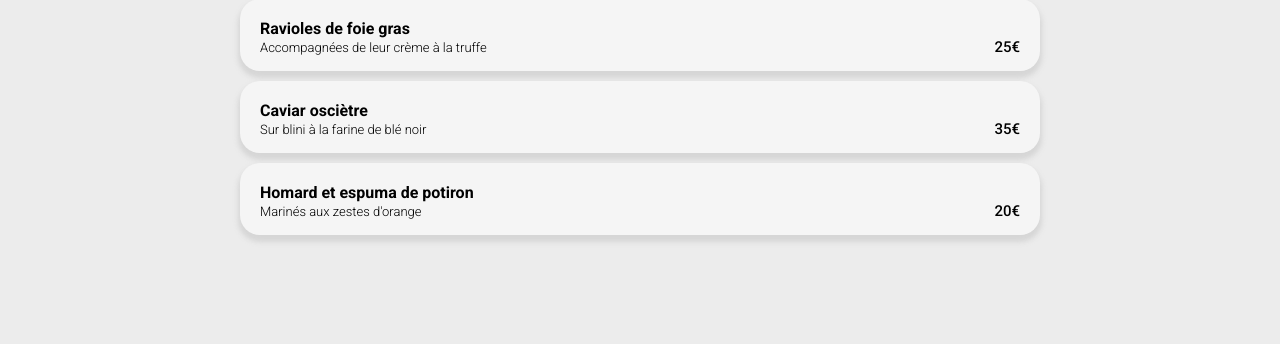
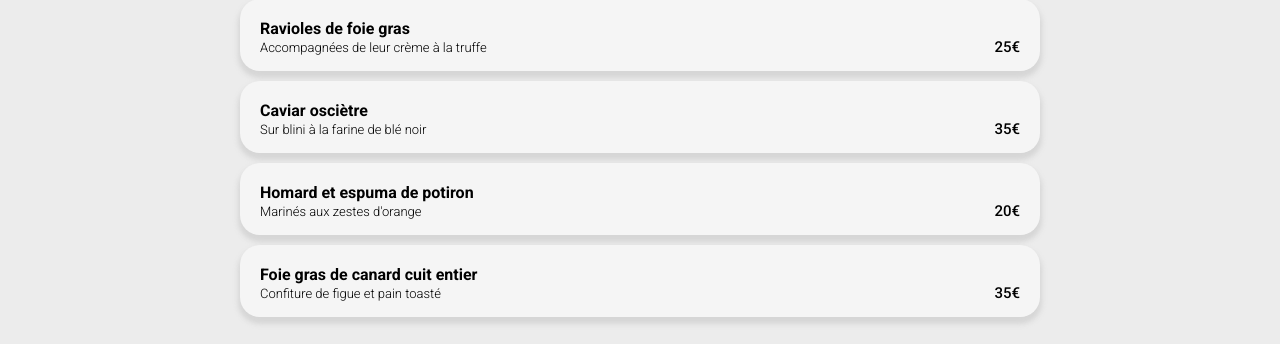
Before and after one commit to Xantoom/ohmyfood, a website: page html/menus/la_note_enchantee.html in a window 1280 px wide. Shown: the part 440-784 px from the top of the page. Drawn offline with Linux system fonts and the light colour scheme; a web font is replaced by a local one.

Commit message:
Fix animation menu

```diff
--- a/css/menu.scss
+++ b/css/menu.scss
@@ -87,7 +87,7 @@ header {
   }
 
   $menu-item-delay: 0.1s;
-  $menu-item-count: 3;
+  $menu-item-count: 4;
 
   &-li {
     display: flex;
```
Also changed, not shown: css/menu.css, 1 other file.
